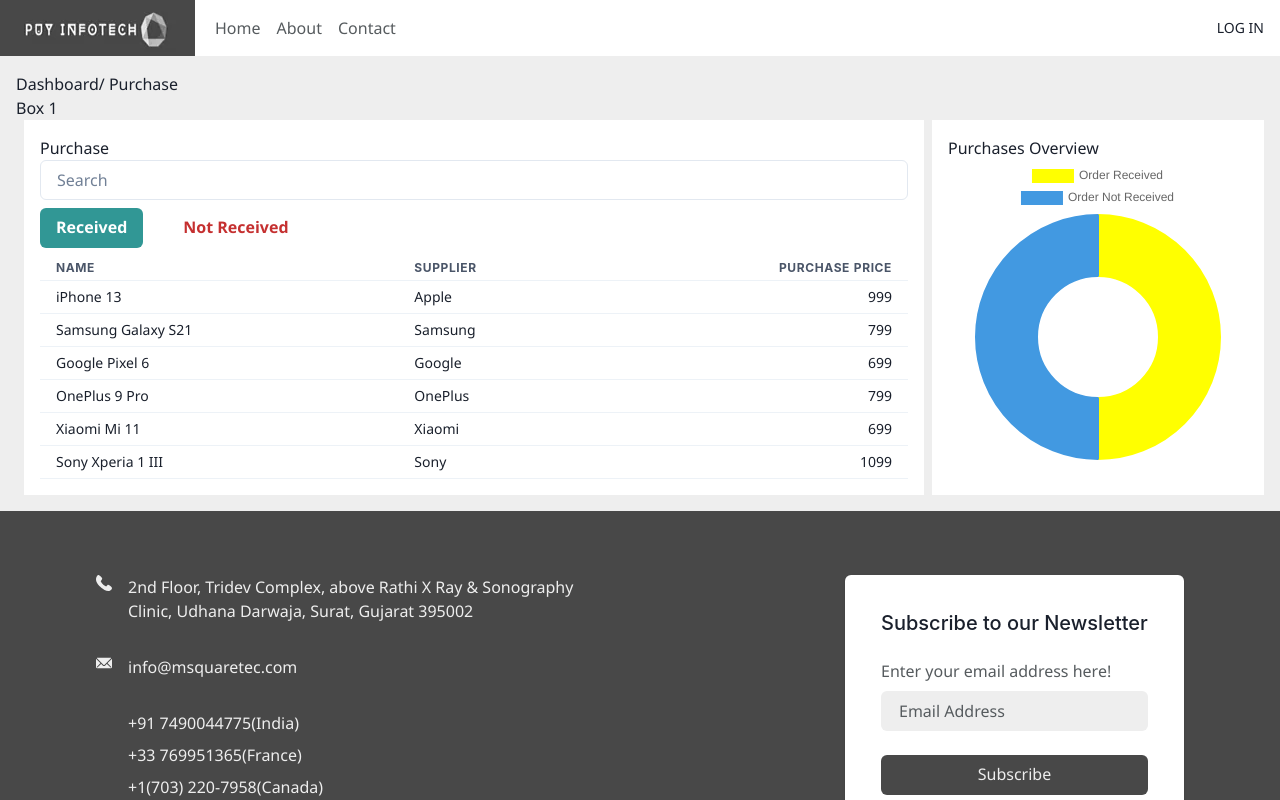
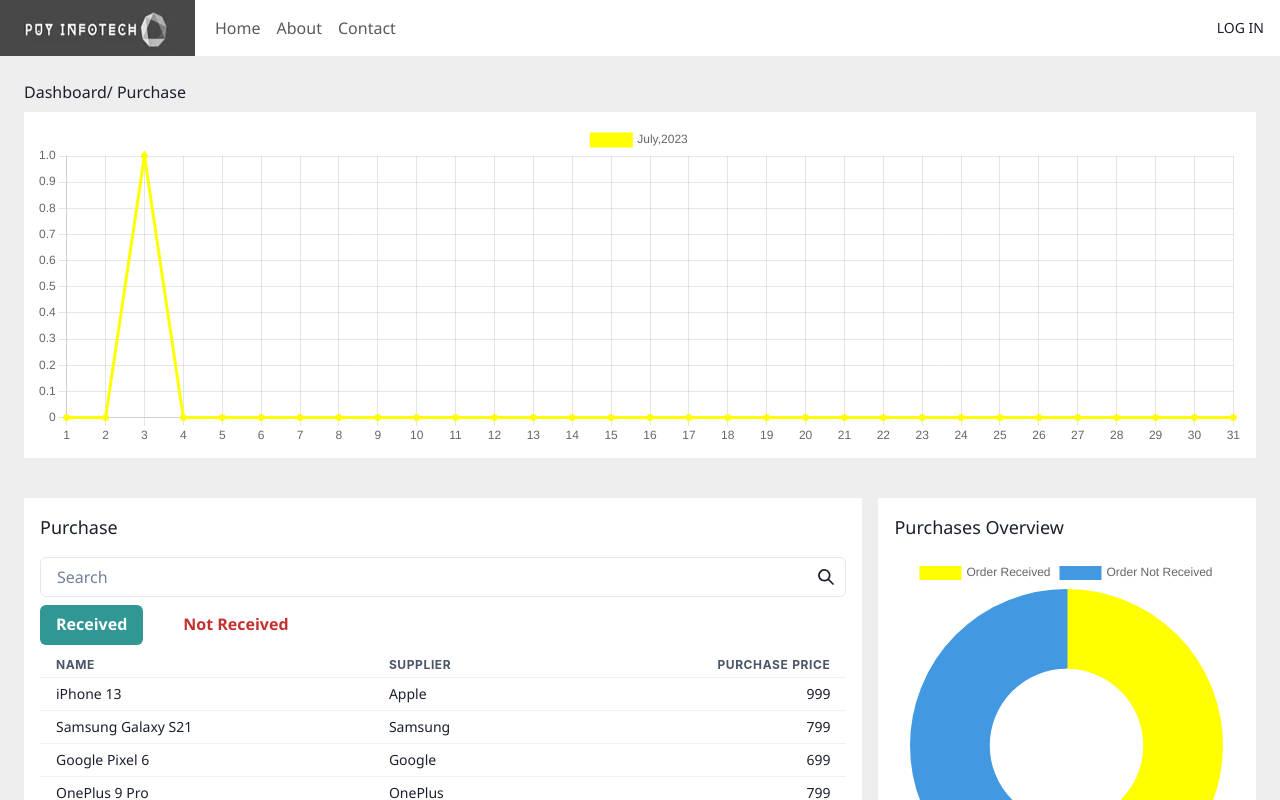
Before and after one commit to sharonkorir/dashboard_project, a React (Vite) app: page / in a window 1280 px wide. Shown: the top 800 px of the page. Built offline with nearby package versions, Linux system fonts and the light colour scheme; some icons are missing.

Commit message:
Feat: add monthly line chart

```diff
--- /dev/null
+++ b/src/components/LineChart.jsx
@@ -0,0 +1,47 @@
+import {
+  Chart as ChartJs,
+  LineElement,
+  CategoryScale,
+  LinearScale,
+  PointElement,
+  Tooltip,
+  Legend,
+} from "chart.js";
+import { Line } from "react-chartjs-2";
+
+export const LineChart = () => {
+  ChartJs.register(
+    Legend,
+    Tooltip,
+    LineElement,
+    CategoryScale,
+    PointElement,
+    LinearScale
+  );
+
+  const labels = [
+    1, 2, 3, 4, 5, 6, 7, 8, 9, 10, 11, 12, 13, 14, 15, 16, 17, 18, 19, 20, 21,
+    22, 23, 24, 25, 26, 27, 28, 29, 30, 31,
+  ];
+
+  const dataArray = [
+    0, 0, 1.0, 0, 0, 0, 0, 0, 0, 0, 0, 0, 0, 0, 0, 0, 0, 0, 0, 0, 0, 0, 0, 0, 0,
+    0, 0, 0, 0, 0, 0,
+  ];
+
+  const data = {
+    datasets: [
+      {
+        label: "July,2023",
+        data: dataArray,
+        backgroundColor: ["yellow"],
+        borderColor: ["yellow"],
+      },
+    ],
+    labels: labels,
+  };
+
+  const options = {};
+
+  return <Line data={data} options={options} height={"80%"} />;
+};
--- a/src/pages/Purchase.jsx
+++ b/src/pages/Purchase.jsx
@@ -12,21 +12,37 @@
   Input,
   useTheme,
   ButtonGroup,
+  InputGroup,
+  InputRightElement,
 } from "@chakra-ui/react";
 import PhoneTable from "../components/PhoneTable";
 import { PieChart } from "../components/PieChart";
+import { LineChart } from "../components/LineChart";
+import { SearchIcon } from "@chakra-ui/icons";
 
 export default function Purchase() {
   const theme = useTheme();
 
   return (
     <Box bg={theme.colors.bg.grey} p={"1rem"}>
-      <Text>Dashboard/ Purchase</Text>
-      <Box>Box 1</Box>
+      <Box m={"0.5rem"}>
+        <Text>Dashboard/ Purchase</Text>
+      </Box>
+      <Box bg={"white"} m={"0.5rem"} mb={"2rem"} p={"0.75rem"}>
+        <LineChart />
+      </Box>
       <Flex direction={{ base: "column", md: "row" }}>
-        <Box flex={0.75} bg={"white"} p={"1rem"} mx={"0.5rem"}>
-          <Text>Purchase</Text>
-          <Input placeholder="Search" />
+        <Box flex={0.7} bg={"white"} p={"1rem"} m={"0.5rem"}>
+          <Text fontSize="lg" mb={"1rem"}>
+            Purchase
+          </Text>
+          <InputGroup>
+            <Input placeholder="Search" />
+            <InputRightElement>
+              <SearchIcon />
+            </InputRightElement>
+          </InputGroup>
+
           <ButtonGroup spacing="6" my={"0.5rem"}>
             <Button colorScheme="teal">Received</Button>
             <Button variant={"ghost"} colorScheme="red">
@@ -35,8 +51,10 @@
           </ButtonGroup>
           <PhoneTable />
         </Box>
-        <Box flex={"0.25"} bg={"white"} p={"1rem"}>
-          <Text>Purchases Overview</Text>
+        <Box flex={0.3} bg={"white"} p={"1rem"} m={"0.5rem"}>
+          <Text fontSize="lg" mb={"1rem"}>
+            Purchases Overview
+          </Text>
           <PieChart />
         </Box>
       </Flex>
```
